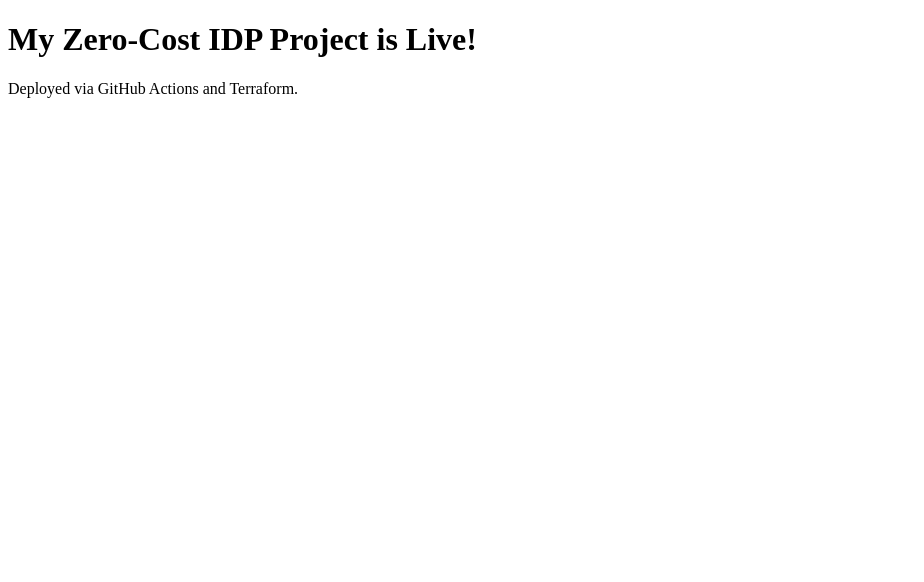
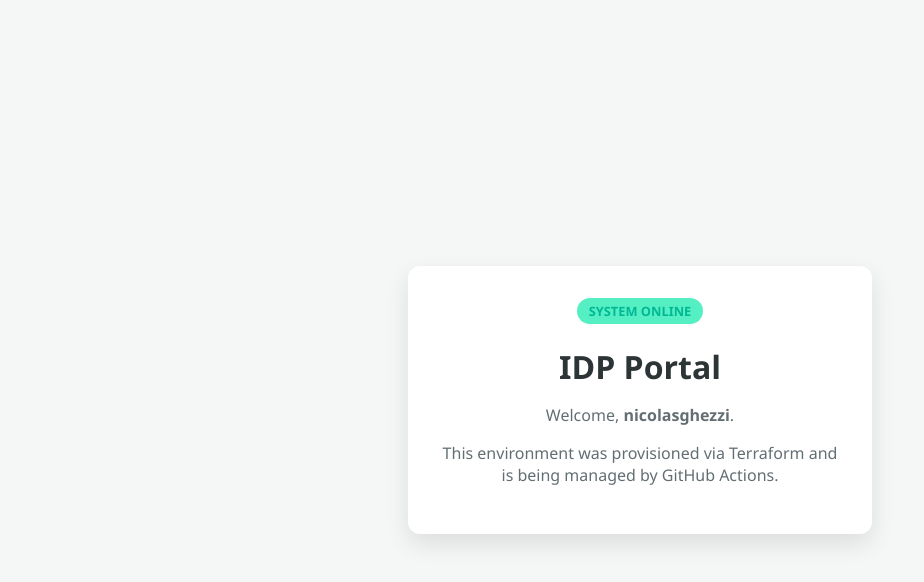
Before and after one commit to nicoghezzi/zero-cost-idp-project, a plain HTML site: page index.html in a window 1280 px wide. Shown: the whole page, without its empty margins (0-924 px from the left). Drawn offline with Linux system fonts and the light colour scheme.

Commit message:
IDP Portal UI

```diff
--- a/index.html
+++ b/index.html
@@ -1,7 +1,23 @@
 <!DOCTYPE html>
-<html>
+<html lang="en">
+<head>
+    <meta charset="UTF-8">
+    <meta name="viewport" content="width=device-width, initial-scale=1.0">
+    <title>Internal Developer Platform</title>
+    <style>
+        body { font-family: 'Segoe UI', Tahoma, Geneva, Verdana, sans-serif; background-color: #f4f7f6; display: flex; justify-content: center; align-items: center; height: 100vh; margin: 0; }
+        .card { background: white; padding: 2rem; border-radius: 12px; box-shadow: 0 10px 25px rgba(0,0,0,0.1); text-align: center; max-width: 400px; }
+        h1 { color: #2d3436; margin-bottom: 0.5rem; }
+        p { color: #636e72; }
+        .status { display: inline-block; padding: 0.25rem 0.75rem; background: #55efc4; color: #00b894; border-radius: 50px; font-weight: bold; font-size: 0.8rem; text-transform: uppercase; }
+    </style>
+</head>
 <body>
-    <h1>My Zero-Cost IDP Project is Live!</h1>
-    <p>Deployed via GitHub Actions and Terraform.</p>
+    <div class="card">
+        <div class="status">System Online</div>
+        <h1>IDP Portal</h1>
+        <p>Welcome, <strong>nicolasghezzi</strong>.</p>
+        <p>This environment was provisioned via Terraform and is being managed by GitHub Actions.</p>
+    </div>
 </body>
 </html>
```
